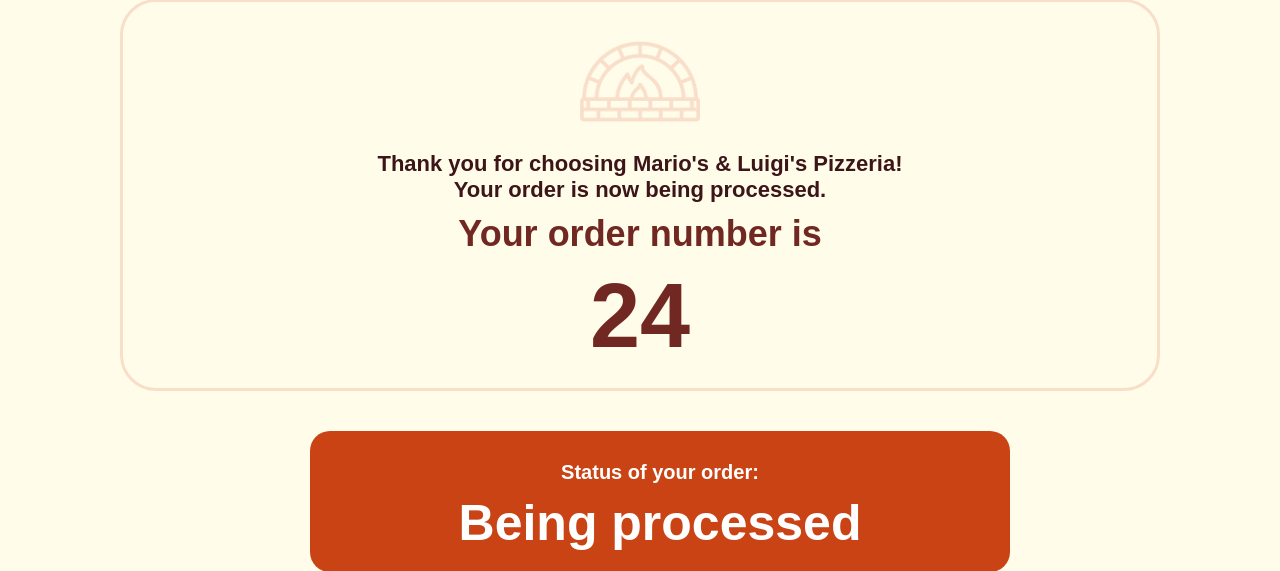
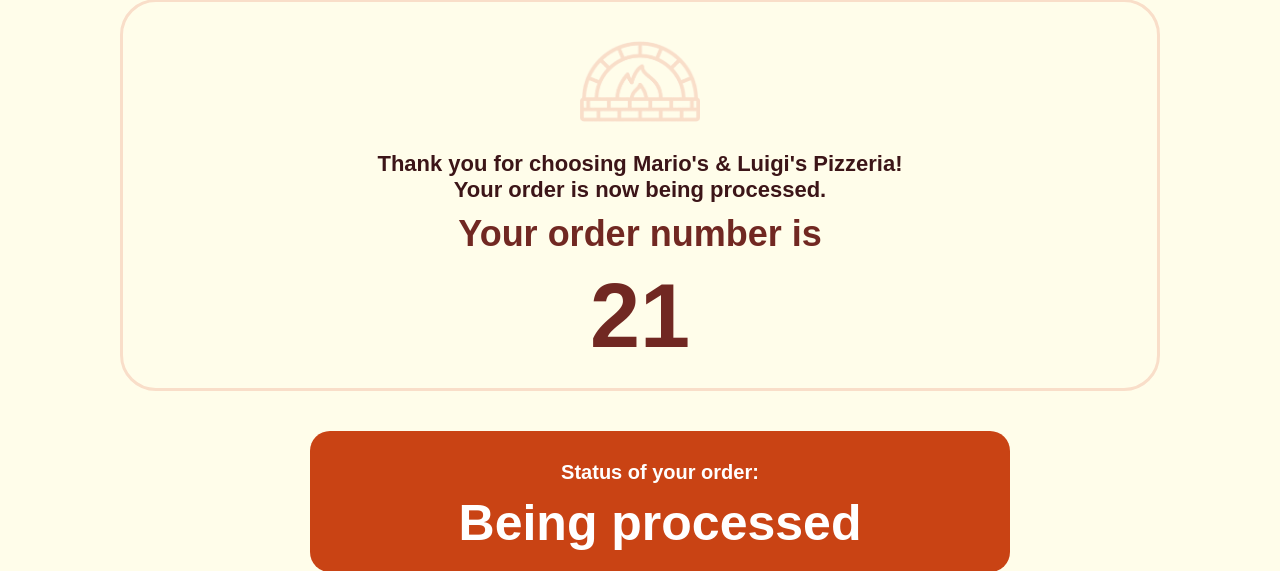
Before and after one commit to rubengurski/Project, a Flask app: page /confirmed in a window 1280 px wide. Shown: the part 189-760 px from the top of the page. Run offline with Flask 3, Linux system fonts and the light colour scheme.

Commit message:
Order nr generator

```diff
--- a/app.py
+++ b/app.py
@@ -1,6 +1,7 @@
 from flask import Flask
 from flask import render_template
 from flask import request, redirect
+import random
 
 app = Flask(__name__)
 
@@ -64,4 +65,5 @@ def overview_remove():
 @app.route('/confirmed', methods=['GET', 'POST'])
 def payment_confirmed():
     global Overview
-    return render_template('Confirmed.html', Overview=Overview, Margherita='Margherita', Pepperoni='Pepperoni', Tuna='Tuna')
+    ordernr = random.randint(1, 50)
+    return render_template('Confirmed.html', Overview=Overview, Margherita='Margherita', Pepperoni='Pepperoni', Tuna='Tuna', ordernr=ordernr)
--- a/templates/Confirmed.html
+++ b/templates/Confirmed.html
@@ -15,7 +15,7 @@
             <div class="box">
                 <img src="{{url_for('static', filename='ovenicon.png')}}" style="display: block; margin-left: auto; margin-right: auto; width:12%;">
                 <p style="text-align: center; font-weight: 600; font-size: 22px;">Thank you for choosing Mario's & Luigi's Pizzeria!<br>Your order is now being processed.<br></p><p style="text-align: center; font-weight: 700; font-size: 36px; color:#712822">Your order number is</p>
-                <h1 style="text-align: center; font-size: 90px; margin-left: 0px; margin-bottom: 0px; margin-top: 0px; color:#712822">24</h1>
+                <h1 style="text-align: center; font-size: 90px; margin-left: 0px; margin-bottom: 0px; margin-top: 0px; color:#712822">{{ ordernr }}</h1>
             </div>
             <div>
                 <p class="item-price"></p>
```
